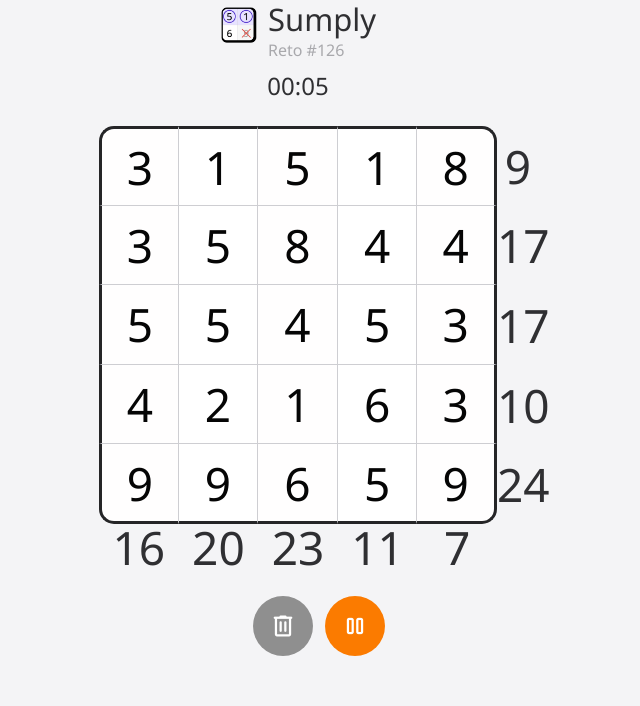
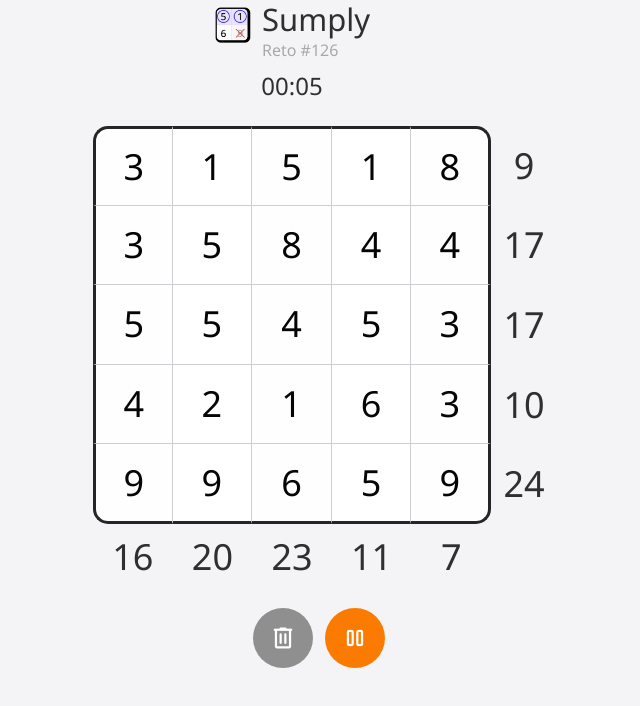
Before and after one commit to jegomei/sumply, a plain HTML site: page index.html in a window 1280 px wide. Shown: the whole page, without its empty margins (321-961 px from the left). Drawn offline with nearby package versions, Linux system fonts and the light colour scheme.

Commit message:
Refine board spacing and number styling

```diff
--- a/app.js
+++ b/app.js
@@ -247,10 +247,10 @@ function createClue({ kind, index, target, sum }) {
 
   if (kind === "row") {
     clue.style.gridRow = index + 1;
-    clue.style.gridColumn = SIZE + 1;
+    clue.style.gridColumn = SIZE + 2;
     clue.setAttribute("aria-label", `Objetivo de fila ${index + 1}: ${target}. Suma actual: ${sum}`);
   } else {
-    clue.style.gridRow = SIZE + 1;
+    clue.style.gridRow = SIZE + 2;
     clue.style.gridColumn = index + 1;
     clue.setAttribute("aria-label", `Objetivo de columna ${index + 1}: ${target}. Suma actual: ${sum}`);
   }
--- a/styles.css
+++ b/styles.css
@@ -14,7 +14,7 @@
   --gray: #8f8f8f;
   --danger: #e14b42;
   --shadow: 0 8px 24px rgba(0, 0, 0, 0.2);
-  --number-size: clamp(28px, 11vw, 46px);
+  --number-size: clamp(24px, 8vw, 36px);
   color-scheme: light;
   font-family: "Noto Sans", sans-serif;
 }
@@ -63,7 +63,8 @@ button {
 
 .app {
   --clue-size: 42px;
-  --puzzle-size: min(calc(100vw - 40px - var(--clue-size)), 398px);
+  --clue-gap: 12px;
+  --puzzle-size: min(calc(100vw - 40px - var(--clue-size) - var(--clue-gap)), 398px);
   width: min(100%, 470px);
   min-height: 100svh;
   margin: 0 auto;
@@ -79,7 +80,7 @@ button {
   display: flex;
   justify-content: center;
   align-items: flex-start;
-  transform: translateX(calc(var(--clue-size) / -2));
+  transform: translateX(calc((var(--clue-size) + var(--clue-gap)) / -2));
 }
 
 .brand {
@@ -119,7 +120,7 @@ button {
   width: var(--puzzle-size);
   display: flex;
   justify-content: center;
-  transform: translateX(calc(var(--clue-size) / -2));
+  transform: translateX(calc((var(--clue-size) + var(--clue-gap)) / -2));
 }
 
 .timer-row time {
@@ -137,10 +138,10 @@ button {
 }
 
 .board {
-  width: min(100%, calc(var(--puzzle-size) + var(--clue-size)));
+  width: min(100%, calc(var(--puzzle-size) + var(--clue-gap) + var(--clue-size)));
   display: grid;
-  grid-template-columns: repeat(5, calc(var(--puzzle-size) / 5)) var(--clue-size);
-  grid-template-rows: repeat(5, calc(var(--puzzle-size) / 5)) var(--clue-size);
+  grid-template-columns: repeat(5, calc(var(--puzzle-size) / 5)) var(--clue-gap) var(--clue-size);
+  grid-template-rows: repeat(5, calc(var(--puzzle-size) / 5)) var(--clue-gap) var(--clue-size);
   justify-content: center;
   align-content: center;
 }
@@ -219,8 +220,8 @@ button {
 .cell.keep::after {
   content: "";
   position: absolute;
-  inset: 9px;
-  border: 4px solid var(--cell-valid-ring);
+  inset: 6px;
+  border: 3px solid var(--cell-valid-ring);
   border-radius: 999px;
   pointer-events: none;
 }
@@ -399,7 +400,8 @@ button {
 @media (max-width: 390px) {
   .app {
     --clue-size: 38px;
-    --puzzle-size: min(calc(100vw - 28px - var(--clue-size)), 398px);
+    --clue-gap: 10px;
+    --puzzle-size: min(calc(100vw - 28px - var(--clue-size) - var(--clue-gap)), 398px);
     padding-inline: 14px;
   }
 
```
